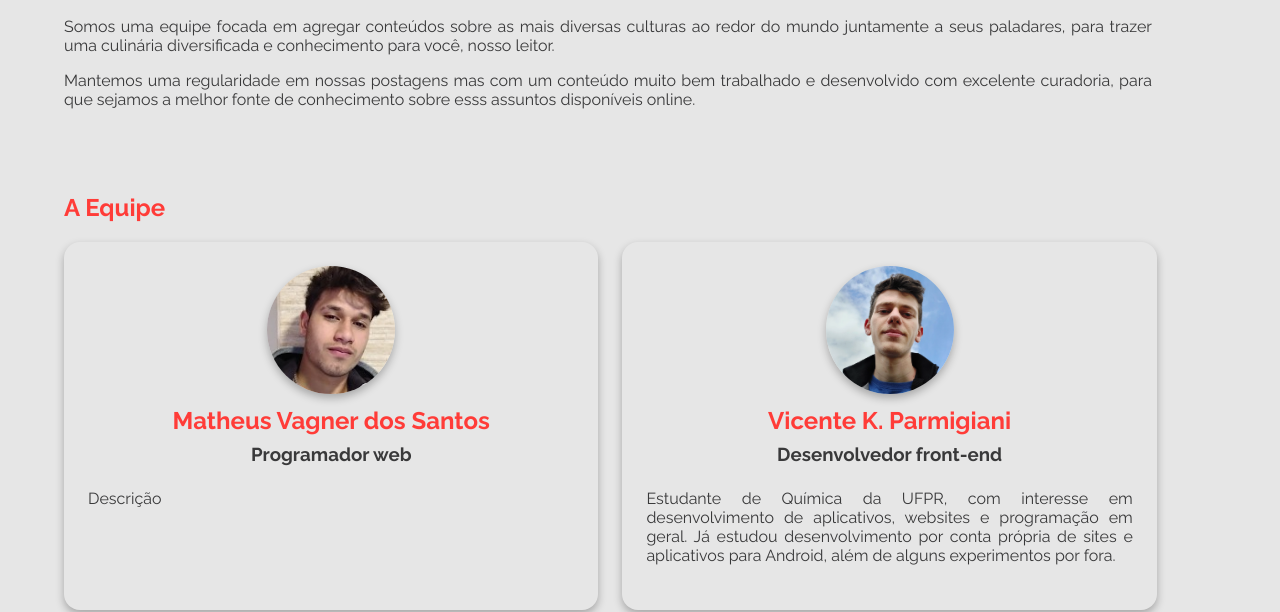
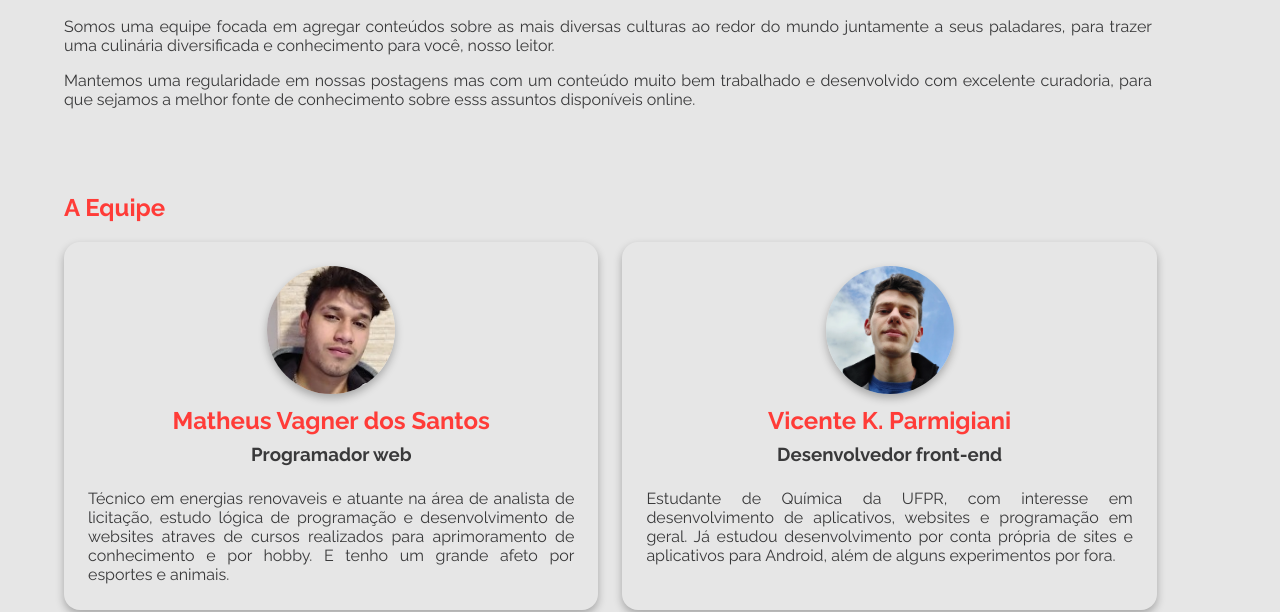
Before and after one commit to vicenteparmi/qualificaMais, a plain HTML site: page equipe.html in a window 1280 px wide. Shown: the part 200-812 px from the top of the page. Drawn offline with Linux system fonts and the light colour scheme.

Commit message:
descição adicionada

```diff
--- a/equipe.html
+++ b/equipe.html
@@ -43,7 +43,9 @@
                     <h2>Matheus Vagner dos Santos</h2>
                     <h3>Programador web</h3>
                 </hgroup>
-                <p>Descrição</p>
+                <p>Técnico em energias renovaveis e atuante na área de analista de licitação, estudo lógica de
+                    programação e desenvolvimento de websites atraves de cursos realizados para aprimoramento de
+                    conhecimento e por hobby. E tenho um grande afeto por esportes e animais.</p>
             </div>
             <div class="member">
                 <img src="imagens/vicente.jpg" class="fotoMembro">
```
